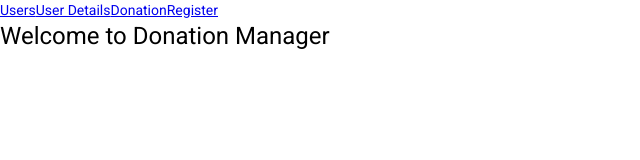
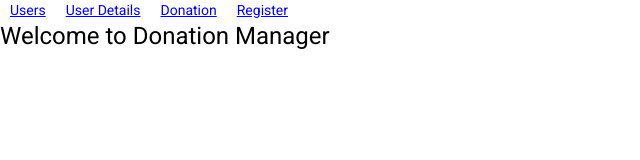
Before and after one commit to TimmyJ2002/msg_angular_demo, an Angular app: page /users in a window 1280 px wide. Shown: the top 160 px of the page, without its empty margins (0-640 px from the left). Built offline with nearby package versions, Linux system fonts and the light colour scheme; no server answers.

Commit message:
back to something that's working

```diff
--- a/src/app/app.component.css
+++ b/src/app/app.component.css
@@ -0,0 +1,3 @@
+nav a {
+    padding:10px;
+}
--- a/src/app/app.component.html
+++ b/src/app/app.component.html
@@ -10,5 +10,7 @@
   <h1>
     Welcome to {{title}}
   </h1>
-  <app-user-list></app-user-list>
+<!--  <app-user-list></app-user-list>-->
+<!--  <app-donation-list></app-donation-list>-->
+<!--  <app-donation></app-donation>-->
 </div>
--- a/src/app/donation/donations.module.ts
+++ b/src/app/donation/donations.module.ts
@@ -4,8 +4,6 @@ import {DonationRoutingModule} from "./donation-routing.module";
 import {DonationListComponent} from "./components/donation-list/donation-list.component";
 import {DonationDetailComponent} from "./components/donation-details/donation-detail.component";
 import {HttpClientModule} from "@angular/common/http";
-
-
 
 @NgModule({
   declarations: [
```
